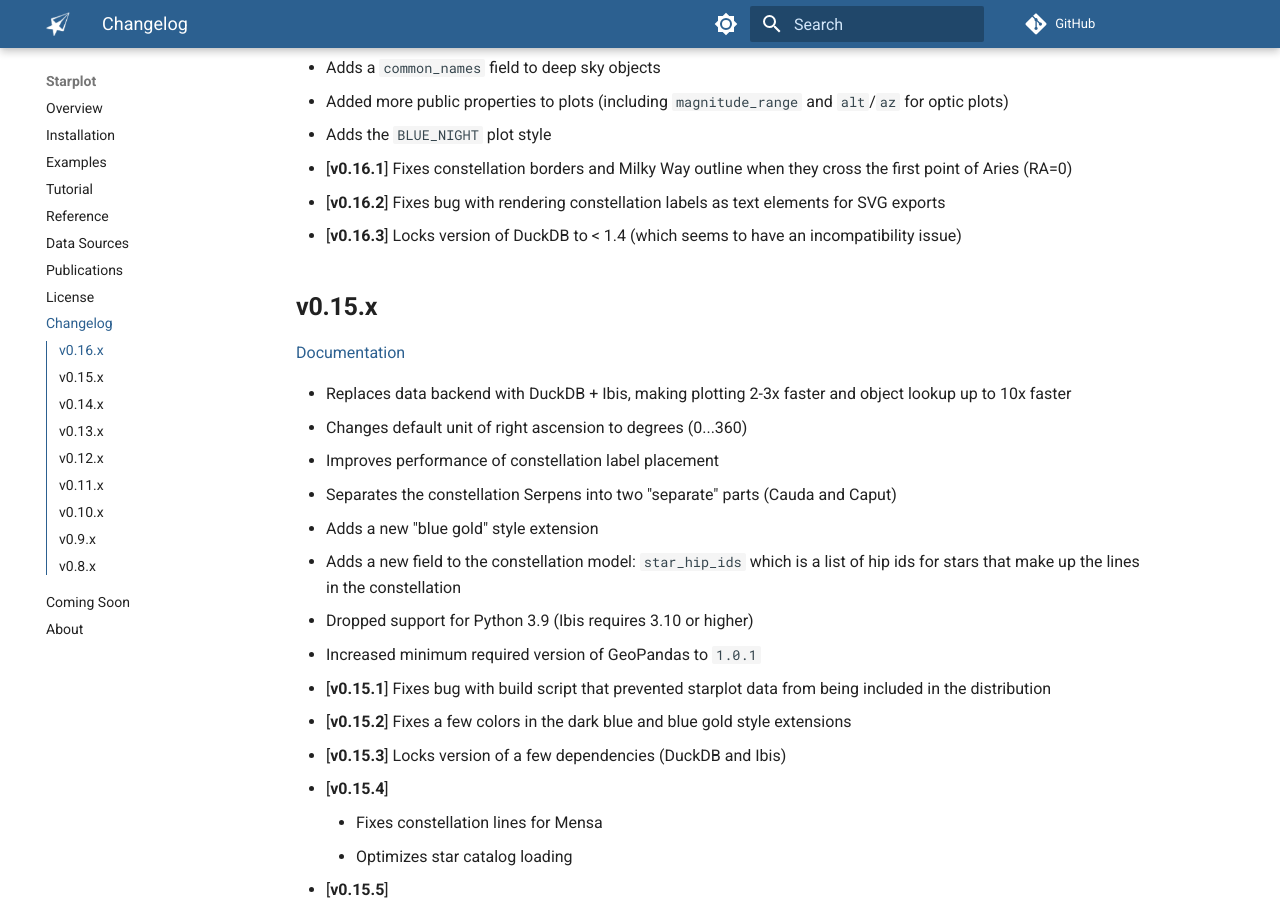
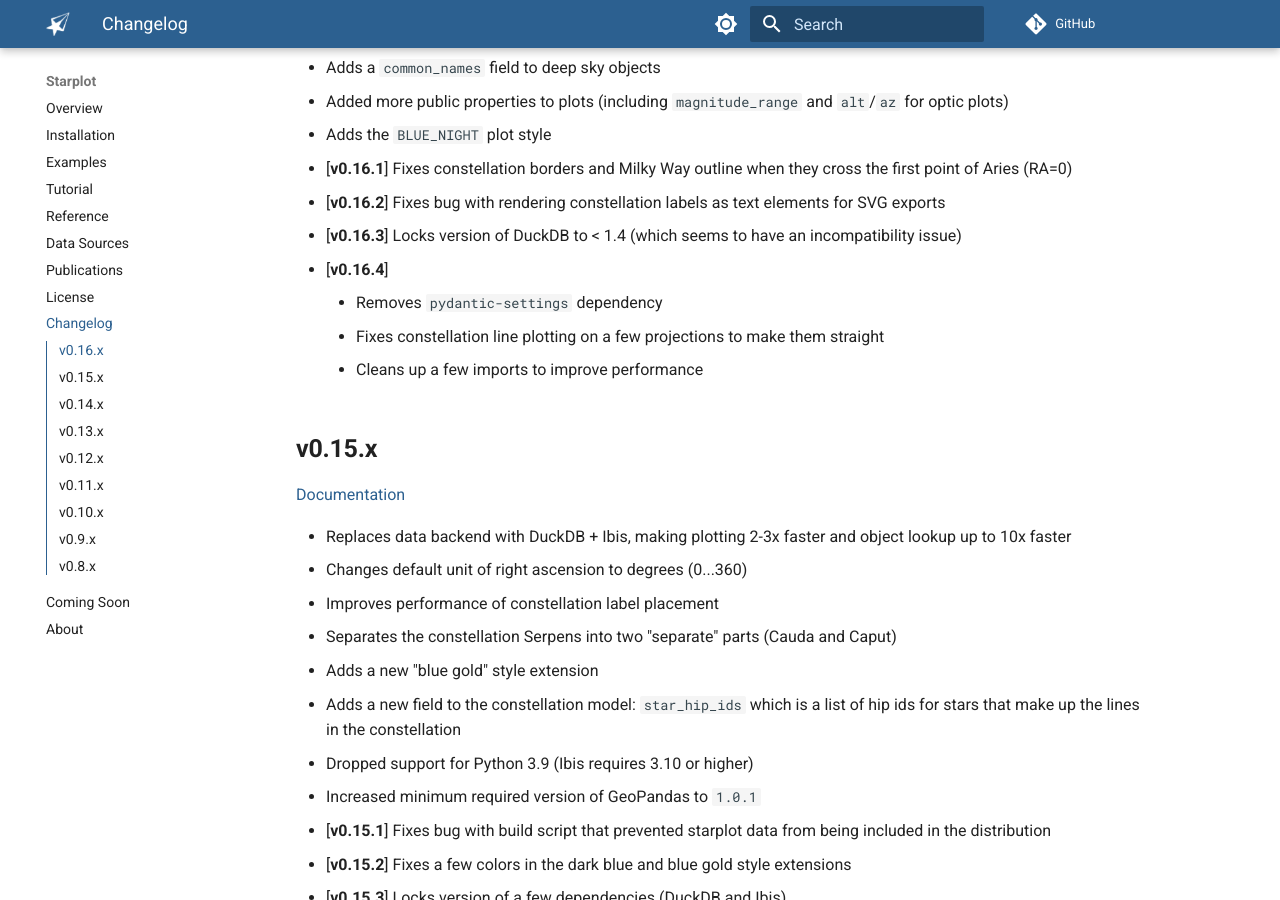
Before and after one commit to steveberardi/starplot, an MkDocs documentation site: the page built from docs/changelog.md, in a window 1280 px wide and 900 px high, scrolled down 553 px. Built offline with MkDocs 1.6.1 and Material for MkDocs 9.7.7, drawn with Linux system fonts in a browser that asks for light colours; some web fonts are replaced; comment, search, counter and statistics services are not loaded.

Commit message:
changelog

```diff
--- a/docs/changelog.md
+++ b/docs/changelog.md
@@ -17,6 +17,10 @@
 - [**v0.16.1**] Fixes constellation borders and Milky Way outline when they cross the first point of Aries (RA=0)
 - [**v0.16.2**] Fixes bug with rendering constellation labels as text elements for SVG exports
 - [**v0.16.3**] Locks version of DuckDB to < 1.4 (which seems to have an incompatibility issue)
+- [**v0.16.4**]
+    - Removes `pydantic-settings` dependency
+    - Fixes constellation line plotting on a few projections to make them straight
+    - Cleans up a few imports to improve performance
 
 ## v0.15.x
 [Documentation](https://archives.starplot.dev/0.15.8/)
--- a/requirements.txt
+++ b/requirements.txt
@@ -2,7 +2,6 @@ matplotlib==3.10.3
 numpy==2.2.6
 pandas==2.2.3
 pydantic==2.11.7
-pydantic-settings==2.10.1
 shapely==2.1.1
 skyfield==1.53
 cartopy==0.25.0
--- a/src/starplot/__init__.py
+++ b/src/starplot/__init__.py
@@ -1,6 +1,6 @@
 """Star charts and maps of the sky"""
 
-__version__ = "0.16.3"
+__version__ = "0.16.4"
 
 from .base import BasePlot  # noqa: F401
 from .map import MapPlot  # noqa: F401
```
Also changed, not shown: 1 other file.
